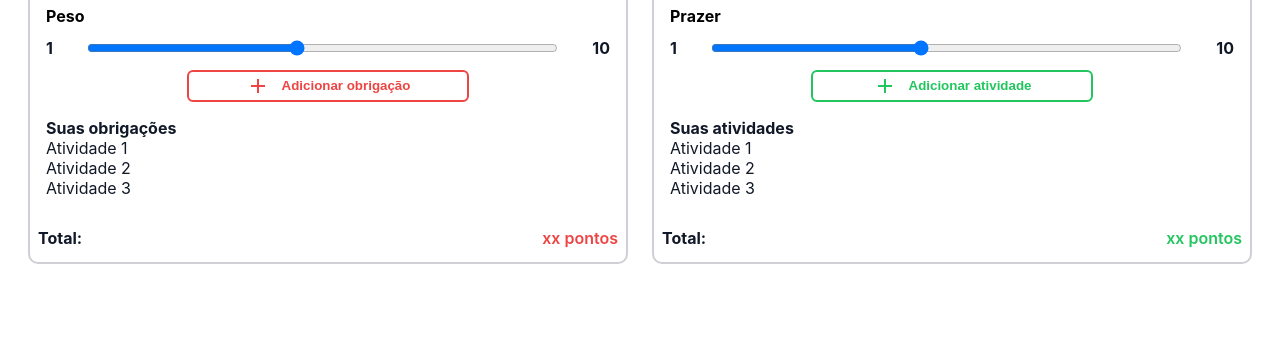
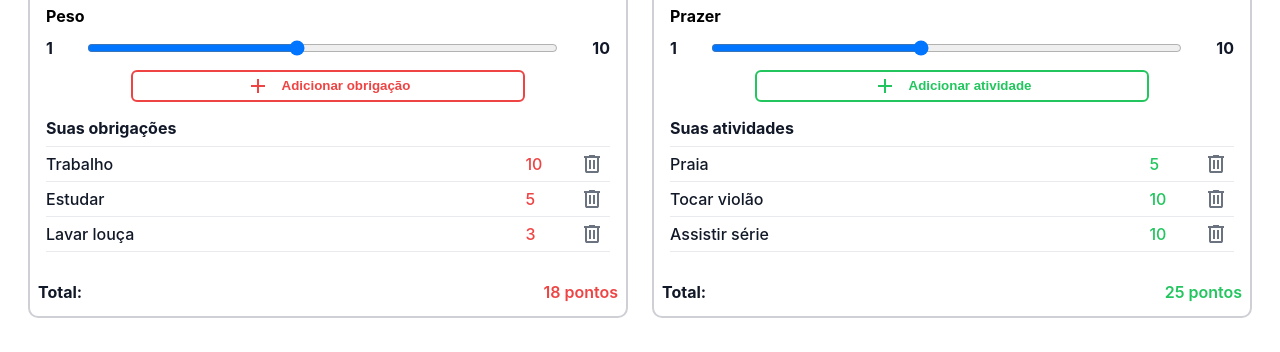
Before and after one commit to filipesilveira-dev/balance-me-app, a React (Vite) app: page / in a window 1280 px wide. Shown: the part 323-675 px from the top of the page. Built offline with nearby package versions, Linux system fonts and the light colour scheme.

Commit message:
feat: formulários implementados e com funcionalidades básicas

```diff
--- a/src/components/Form/Form.module.css
+++ b/src/components/Form/Form.module.css
@@ -1,6 +1,5 @@
 .form_section_container {
   margin: 1rem 0.75rem;
-  /* padding: 0.5rem; */
   border: 2px solid #6b728054;
   border-radius: 10px;
   width: 80%;
@@ -145,6 +144,11 @@
   margin: 1rem;
 }
 
+.listTitle{
+  padding-bottom: .5rem;
+  border-bottom: 1px solid #6b728025;
+}
+
 .total_container {
   display: flex;
   justify-content: space-between;
@@ -168,10 +172,11 @@
   color: #ef4444;
 }
 
-@media (min-width: 576px) {
-
+@media (min-width: 500px){
+  .form_button {
+    width: 70%;
+  }
 }
-
 @media (min-width: 992px) {
   .form_subTitle {
     display: none;
--- a/src/components/Form/Form.tsx
+++ b/src/components/Form/Form.tsx
@@ -5,6 +5,8 @@ import { zodResolver } from "@hookform/resolvers/zod";
 import { z } from "zod";
 import style from "./Form.module.css";
 import { Accordion } from "../Accordion/Accordion";
+import { ListItem } from "../ListItem/ListItem";
+import { useBalanceMeStore } from "../../store/useBalanceMeStore";
 
 interface FormProps {
   title: string;
@@ -73,7 +75,9 @@ export function Form({
     reset();
   };
 
-  const variantStyles = variant;
+  const items = useBalanceMeStore((state) => state.items);
+  const total = items.filter(item => item.type === variant).reduce((acc, item)=> acc + item.intensity,0)
+
 
   return (
     <section className={style.form_section_container}>
@@ -117,32 +121,30 @@ export function Form({
             <span style={{ color: "red" }}>{errors.intensity.message}</span>
           )}
 
-          <div>
+          {/* Botão de adicionar */}
+
             <button
-              className={`${variantStyles === "obligation" ? style.obligation : style.leisure} ${style.form_button}`}
+              className={`${variant === "obligation" ? style.obligation : style.leisure} ${style.form_button}`}
               type="submit"
             >
               {buttonText}
             </button>
-          </div>
+
+
         </form>
 
         {/* A renderização aqui será feita com map() */}
         <div className={style.list_container}>
           <h2 className={style.listTitle}>{listTitle}</h2>
-          <ul>
-            <li>Atividade 1</li>
-            <li>Atividade 2</li>
-            <li>Atividade 3</li>
-          </ul>
+            <ListItem variant={variant}/>
         </div>
       </Accordion>
       <div className={style.total_container}>
         <h3>Total:</h3>
         <span
-          className={`${variantStyles === "obligation" ? style.obligation : style.leisure} ${style.total_number}`}
+          className={`${variant === "obligation" ? style.obligation : style.leisure} ${style.total_number}`}
         >
-          xx pontos
+          {total} pontos
         </span>
       </div>
     </section>
--- a/src/components/ListItem/ListItem.jsx
+++ /dev/null
@@ -1 +0,0 @@
-// componente que será renderizado na lista de tarefas adicionadas
--- a/src/components/ListItem/ListItem.module.css
+++ b/src/components/ListItem/ListItem.module.css
@@ -0,0 +1,42 @@
+.item{
+    display: flex;
+    justify-content: space-between;
+    align-items: center;
+    border-bottom: 1px solid #6b728025;
+    padding-top: .25rem;
+    padding-bottom: .25rem;
+    font-weight: 500;
+}
+
+
+.btn_container{
+    display: flex;
+    justify-content: space-between;
+    align-items: center;
+    width: 15%;
+
+}
+
+.btn{
+    display: flex;
+    justify-content: center;
+    align-items: center;
+    border: 0;
+    border-radius: 8px;
+     background-color: transparent;
+     cursor: pointer;
+}
+
+.btn:hover{
+    background-color: #6b728021;
+}
+
+.obligation{
+    color: #ef4444;
+    font-weight: 500;
+}
+
+.leisure{
+    color: #22c55e;
+    font-weight: 500;
+}
--- /dev/null
+++ b/src/components/ListItem/ListItem.tsx
@@ -0,0 +1,29 @@
+// componente que será renderizado na lista de tarefas adicionadas
+import style from "./ListItem.module.css";
+import { useBalanceMeStore } from "../../store/useBalanceMeStore";
+
+interface ListItemProps{
+    variant: string;
+}
+export function ListItem({variant}: ListItemProps) {
+  const items = useBalanceMeStore((state) => state.items);
+  const deleteItem = useBalanceMeStore((state) => state.deleteItem);
+
+  return (
+    <>
+      <ul>
+          {items.filter(item=> item.type === variant).map((item) => (
+            <li className={style.item} key={item.id}>
+              {item.name}
+              <div className={style.btn_container}>
+                  <span className={`${variant === "obligation" ? style.obligation : style.leisure}`}>{item.intensity}</span>
+                  <button className={style.btn} onClick={() => deleteItem(item.id)}>
+                    <img src="/delete.svg" />
+                  </button>
+              </div>
+            </li>
+          ))}
+      </ul>
+    </>
+  );
+}
--- a/src/store/useBalanceMeStore.ts
+++ b/src/store/useBalanceMeStore.ts
@@ -7,13 +7,20 @@ interface BalanceMeStore {
 
   // Ações
   addItem: (item: NewItem) => void;
-  deleteItem: (id:string)=> void;
+  deleteItem: (id: string) => void;
 }
 
 // Criação do Store
 export const useBalanceMeStore = create<BalanceMeStore>()((set) => ({
-    // Valor inicial de items: um array vazio
-  items: [],
+  // Valor inicial de items: um array vazio
+  items: [
+    { id: "a", type: "obligation", name: "Trabalho", intensity: 10 },
+    { id: "b", type: "obligation", name: "Estudar", intensity: 5 },
+    { id: "c", type: "obligation", name: "Lavar louça", intensity: 3 },
+    { id: "d", type: "leisure", name: "Praia", intensity: 5 },
+    { id: "e", type: "leisure", name: "Tocar violão", intensity: 10 },
+    { id: "f", type: "leisure", name: "Assistir série", intensity: 10 },
+  ],
 
   // Pega o dado recebido e acrescenta um id aleatório
   addItem: (item: NewItem) => {
```
Also changed, not shown: public/delete.svg (added).
